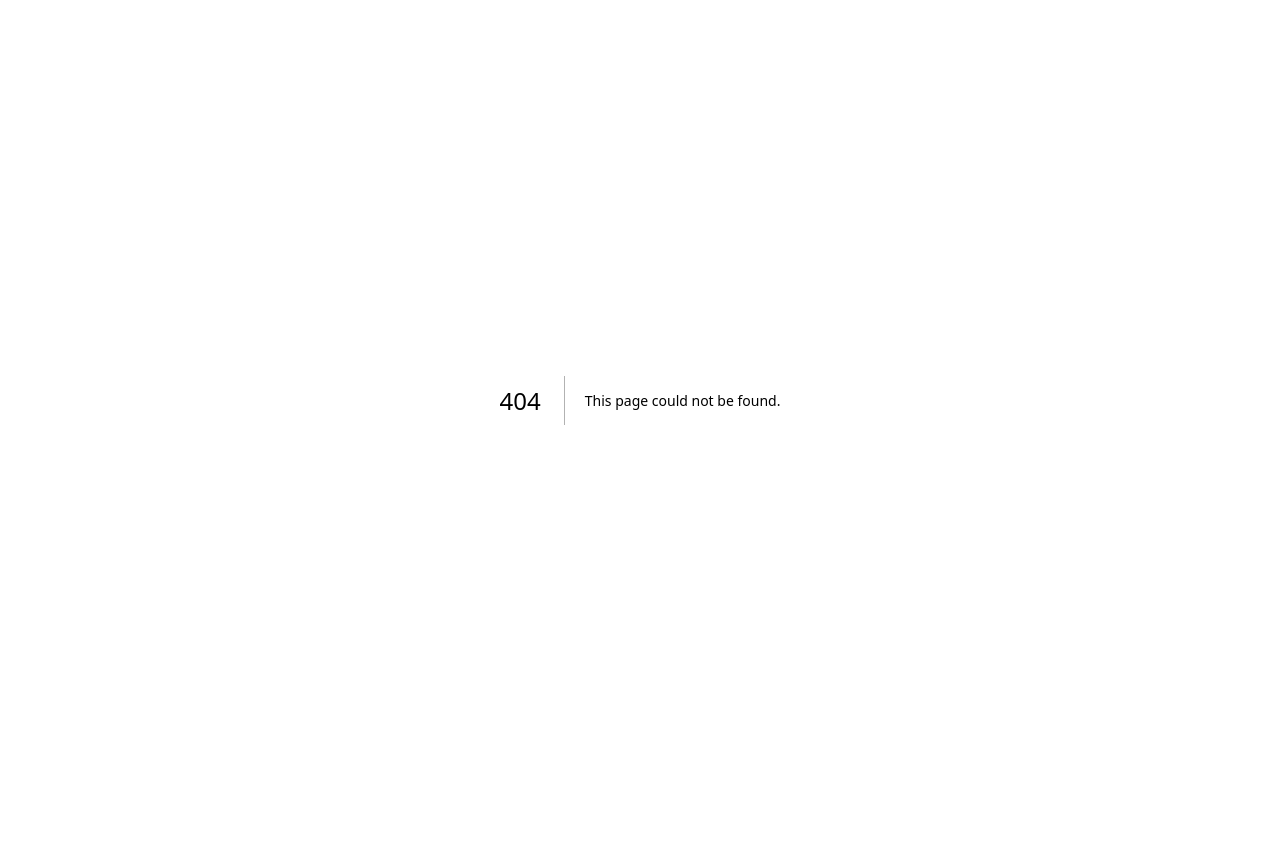
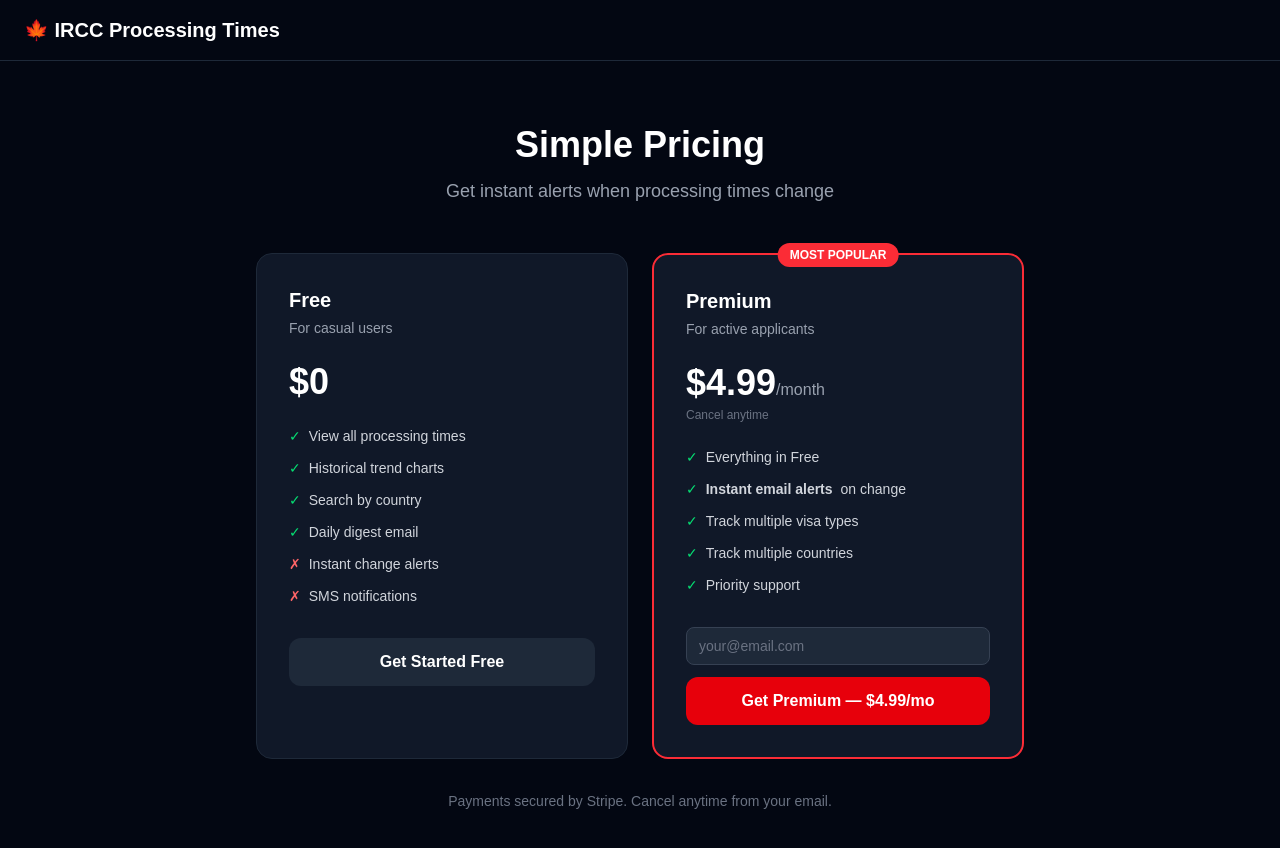
Before and after one commit to emudamah0906/ircc-tracker, a Next.js app in the folder frontend/: page /pricing in a window 1280 px wide. Before the commit this address had no page. Shown: the top 848 px of the page. Before the commit the page ends 800 px from the top, so only its background shows below. Built offline with nearby package versions, Linux system fonts and the light colour scheme.

Commit message:
Add Stripe premium alerts — pricing page, checkout API, webhook, success page

```diff
--- /dev/null
+++ b/frontend/app/api/create-checkout/route.ts
@@ -0,0 +1,29 @@
+import { NextRequest, NextResponse } from "next/server";
+import Stripe from "stripe";
+
+const stripe = new Stripe(process.env.STRIPE_SECRET_KEY!);
+
+export async function POST(req: NextRequest) {
+  const { email } = await req.json();
+
+  if (!email) {
+    return NextResponse.json({ error: "Email required" }, { status: 400 });
+  }
+
+  const session = await stripe.checkout.sessions.create({
+    payment_method_types: ["card"],
+    mode: "subscription",
+    customer_email: email,
+    line_items: [
+      {
+        price: process.env.STRIPE_PRICE_ID!,
+        quantity: 1,
+      },
+    ],
+    success_url: `${process.env.NEXT_PUBLIC_SITE_URL}/success?session_id={CHECKOUT_SESSION_ID}`,
+    cancel_url: `${process.env.NEXT_PUBLIC_SITE_URL}`,
+    metadata: { email },
+  });
+
+  return NextResponse.json({ url: session.url });
+}
--- /dev/null
+++ b/frontend/app/api/webhook/route.ts
@@ -0,0 +1,54 @@
+import { NextRequest, NextResponse } from "next/server";
+import Stripe from "stripe";
+import { createClient } from "@supabase/supabase-js";
+
+const stripe = new Stripe(process.env.STRIPE_SECRET_KEY!);
+
+const supabase = createClient(
+  process.env.NEXT_PUBLIC_SUPABASE_URL!,
+  process.env.SUPABASE_SERVICE_KEY!
+);
+
+export async function POST(req: NextRequest) {
+  const body = await req.text();
+  const sig = req.headers.get("stripe-signature")!;
+
+  let event: Stripe.Event;
+
+  try {
+    event = stripe.webhooks.constructEvent(
+      body,
+      sig,
+      process.env.STRIPE_WEBHOOK_SECRET!
+    );
+  } catch (err) {
+    return NextResponse.json({ error: "Webhook signature failed" }, { status: 400 });
+  }
+
+  if (event.type === "checkout.session.completed") {
+    const session = event.data.object as Stripe.CheckoutSession;
+    const email = session.customer_email || session.metadata?.email;
+
+    if (email) {
+      // Mark subscription as premium in Supabase
+      await supabase
+        .from("alert_subscriptions")
+        .update({ is_premium: true, stripe_customer_id: session.customer as string })
+        .eq("email", email);
+    }
+  }
+
+  if (event.type === "customer.subscription.deleted") {
+    const subscription = event.data.object as Stripe.Subscription;
+    const customer = await stripe.customers.retrieve(subscription.customer as string);
+
+    if ("email" in customer && customer.email) {
+      await supabase
+        .from("alert_subscriptions")
+        .update({ is_premium: false })
+        .eq("email", customer.email);
+    }
+  }
+
+  return NextResponse.json({ received: true });
+}
--- a/frontend/app/page.tsx
+++ b/frontend/app/page.tsx
@@ -75,7 +75,14 @@ export default function Home() {
             Canada immigration wait times — updated daily
           </p>
         </div>
-        {lastUpdated && (
+        <div className="flex items-center gap-4">
+          <a
+            href="/pricing"
+            className="bg-red-600 hover:bg-red-500 text-white text-sm font-semibold px-4 py-2 rounded-lg transition-colors"
+          >
+            Get Premium Alerts
+          </a>
+          {lastUpdated && (
           <span className="text-xs text-gray-500">
             Last updated:{" "}
             {new Date(lastUpdated).toLocaleDateString("en-CA", {
@@ -84,7 +91,8 @@ export default function Home() {
               year: "numeric",
             })}
           </span>
-        )}
+          )}
+        </div>
       </header>
 
       <main className="max-w-6xl mx-auto px-4 py-8 space-y-8">
--- /dev/null
+++ b/frontend/app/pricing/page.tsx
@@ -0,0 +1,145 @@
+"use client";
+
+import { useState } from "react";
+import { useRouter } from "next/navigation";
+
+export default function PricingPage() {
+  const [email, setEmail] = useState("");
+  const [loading, setLoading] = useState(false);
+  const [error, setError] = useState("");
+  const router = useRouter();
+
+  async function handleUpgrade(e: React.FormEvent) {
+    e.preventDefault();
+    setError("");
+
+    if (!email) {
+      setError("Please enter your email.");
+      return;
+    }
+
+    setLoading(true);
+
+    const res = await fetch("/api/create-checkout", {
+      method: "POST",
+      headers: { "Content-Type": "application/json" },
+      body: JSON.stringify({ email }),
+    });
+
+    const data = await res.json();
+    setLoading(false);
+
+    if (data.url) {
+      window.location.href = data.url;
+    } else {
+      setError("Something went wrong. Please try again.");
+    }
+  }
+
+  return (
+    <div className="min-h-screen bg-gray-950 text-white flex flex-col">
+      {/* Header */}
+      <header className="border-b border-gray-800 px-6 py-4">
+        <a href="/" className="text-xl font-bold">🍁 IRCC Processing Times</a>
+      </header>
+
+      <main className="flex-1 max-w-4xl mx-auto px-4 py-16 w-full">
+        <div className="text-center mb-12">
+          <h1 className="text-4xl font-bold mb-3">Simple Pricing</h1>
+          <p className="text-gray-400 text-lg">Get instant alerts when processing times change</p>
+        </div>
+
+        <div className="grid grid-cols-1 md:grid-cols-2 gap-6 max-w-3xl mx-auto">
+
+          {/* Free Plan */}
+          <div className="bg-gray-900 border border-gray-800 rounded-2xl p-8">
+            <h2 className="text-xl font-bold mb-1">Free</h2>
+            <p className="text-gray-400 text-sm mb-6">For casual users</p>
+            <div className="text-4xl font-bold mb-6">$0</div>
+            <ul className="space-y-3 text-sm text-gray-300 mb-8">
+              <li className="flex items-center gap-2">
+                <span className="text-green-400">✓</span> View all processing times
+              </li>
+              <li className="flex items-center gap-2">
+                <span className="text-green-400">✓</span> Historical trend charts
+              </li>
+              <li className="flex items-center gap-2">
+                <span className="text-green-400">✓</span> Search by country
+              </li>
+              <li className="flex items-center gap-2">
+                <span className="text-green-400">✓</span> Daily digest email
+              </li>
+              <li className="flex items-center gap-2">
+                <span className="text-red-400">✗</span> Instant change alerts
+              </li>
+              <li className="flex items-center gap-2">
+                <span className="text-red-400">✗</span> SMS notifications
+              </li>
+            </ul>
+            <a
+              href="/"
+              className="block text-center bg-gray-800 hover:bg-gray-700 text-white font-semibold py-3 rounded-xl transition-colors"
+            >
+              Get Started Free
+            </a>
+          </div>
+
+          {/* Premium Plan */}
+          <div className="bg-gray-900 border-2 border-red-500 rounded-2xl p-8 relative">
+            <span className="absolute -top-3 left-1/2 -translate-x-1/2 bg-red-500 text-white text-xs font-bold px-3 py-1 rounded-full">
+              MOST POPULAR
+            </span>
+            <h2 className="text-xl font-bold mb-1">Premium</h2>
+            <p className="text-gray-400 text-sm mb-6">For active applicants</p>
+            <div className="text-4xl font-bold mb-1">
+              $4.99
+              <span className="text-base font-normal text-gray-400">/month</span>
+            </div>
+            <p className="text-gray-500 text-xs mb-6">Cancel anytime</p>
+            <ul className="space-y-3 text-sm text-gray-300 mb-8">
+              <li className="flex items-center gap-2">
+                <span className="text-green-400">✓</span> Everything in Free
+              </li>
+              <li className="flex items-center gap-2">
+                <span className="text-green-400">✓</span> <strong>Instant email alerts</strong> on change
+              </li>
+              <li className="flex items-center gap-2">
+                <span className="text-green-400">✓</span> Track multiple visa types
+              </li>
+              <li className="flex items-center gap-2">
+                <span className="text-green-400">✓</span> Track multiple countries
+              </li>
+              <li className="flex items-center gap-2">
+                <span className="text-green-400">✓</span> Priority support
+              </li>
+            </ul>
+
+            <form onSubmit={handleUpgrade} className="space-y-3">
+              <input
+                type="email"
+                placeholder="your@email.com"
+                value={email}
+                onChange={(e) => setEmail(e.target.value)}
+                required
+                className="w-full bg-gray-800 border border-gray-700 rounded-lg px-3 py-2 text-sm text-white placeholder-gray-500 focus:outline-none focus:border-red-500"
+              />
+              <button
+                type="submit"
+                disabled={loading}
+                className="w-full bg-red-600 hover:bg-red-500 disabled:bg-red-800 text-white font-semibold py-3 rounded-xl transition-colors"
+              >
+                {loading ? "Redirecting..." : "Get Premium — $4.99/mo"}
+              </button>
+            </form>
+
+            {error && <p className="mt-2 text-red-400 text-sm">{error}</p>}
+          </div>
+        </div>
+
+        <p className="text-center text-gray-500 text-sm mt-8">
+          Payments secured by Stripe. Cancel anytime from your email.
+        </p>
+      </main>
+    </div>
+  );
+}
--- /dev/null
+++ b/frontend/app/success/page.tsx
@@ -0,0 +1,22 @@
+"use client";
+
+export default function SuccessPage() {
+  return (
+    <div className="min-h-screen bg-gray-950 text-white flex flex-col items-center justify-center px-4">
+      <div className="bg-gray-900 border border-gray-800 rounded-2xl p-12 text-center max-w-md">
+        <div className="text-5xl mb-4">🎉</div>
+        <h1 className="text-2xl font-bold mb-2">You&apos;re Premium!</h1>
+        <p className="text-gray-400 mb-6">
+          You&apos;ll now get instant email alerts whenever IRCC processing times
+          change for your selected visa type and country.
+        </p>
+        <a
+          href="/"
+          className="bg-red-600 hover:bg-red-500 text-white font-semibold px-6 py-3 rounded-xl transition-colors inline-block"
+        >
+          Back to Dashboard
+        </a>
+      </div>
+    </div>
+  );
+}
--- a/frontend/package.json
+++ b/frontend/package.json
@@ -9,11 +9,13 @@
     "lint": "eslint"
   },
   "dependencies": {
+    "@stripe/stripe-js": "^9.1.0",
     "@supabase/supabase-js": "^2.103.0",
     "next": "16.2.3",
     "react": "19.2.4",
     "react-dom": "19.2.4",
-    "recharts": "^3.8.1"
+    "recharts": "^3.8.1",
+    "stripe": "^22.0.1"
   },
   "devDependencies": {
     "@tailwindcss/postcss": "^4",
```
Also changed, not shown: 2 other files (tests, documents, lock files or other folders).
